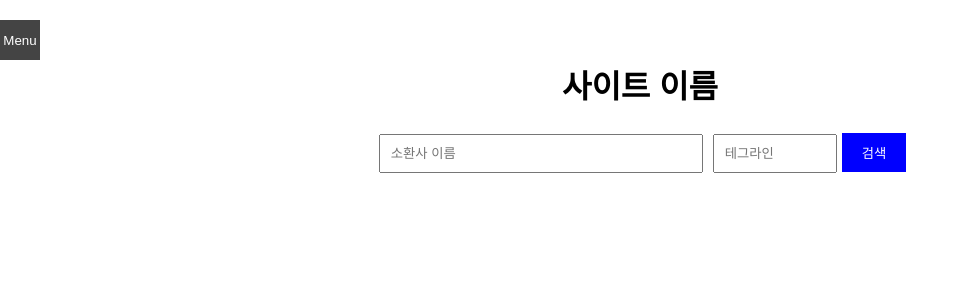
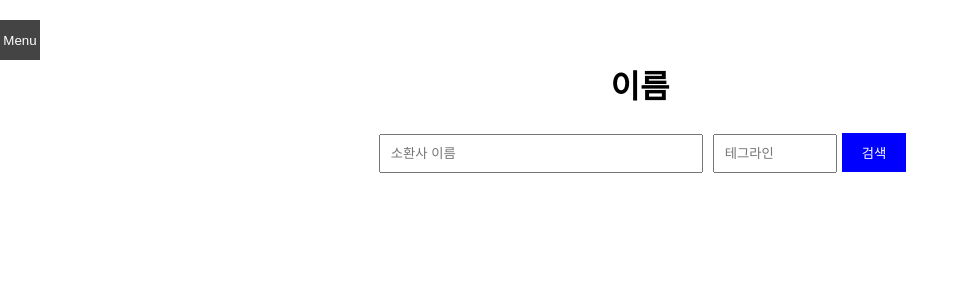
Before and after one commit to YoungHyeon1/Lab-scale, a React (Create React App) app in the folder GameApp/app/: page / in a window 1280 px wide. Shown: the top 300 px of the page, without its empty margins (0-969 px from the left). Built offline with nearby package versions, Linux system fonts and the light colour scheme.

Commit message:
일단 예시

```diff
--- a/GameApp/app/src/components/MainPage.jsx
+++ b/GameApp/app/src/components/MainPage.jsx
@@ -19,7 +19,7 @@ const MainPage = () => {
   return (
     <MainContainer>
       <SidebarComponent />
-      <h1>사이트 이름</h1>
+      <h1> 이름</h1>
       <SearchBar />
       {stats ? (
         <div />
```
